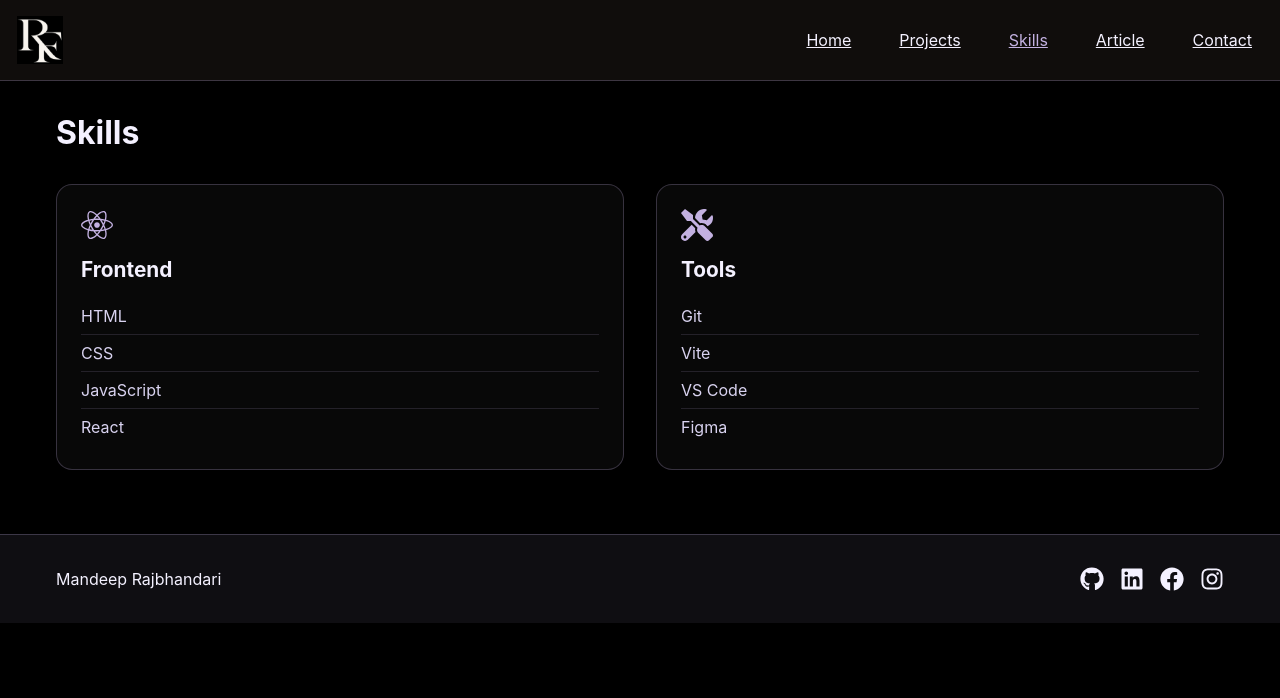
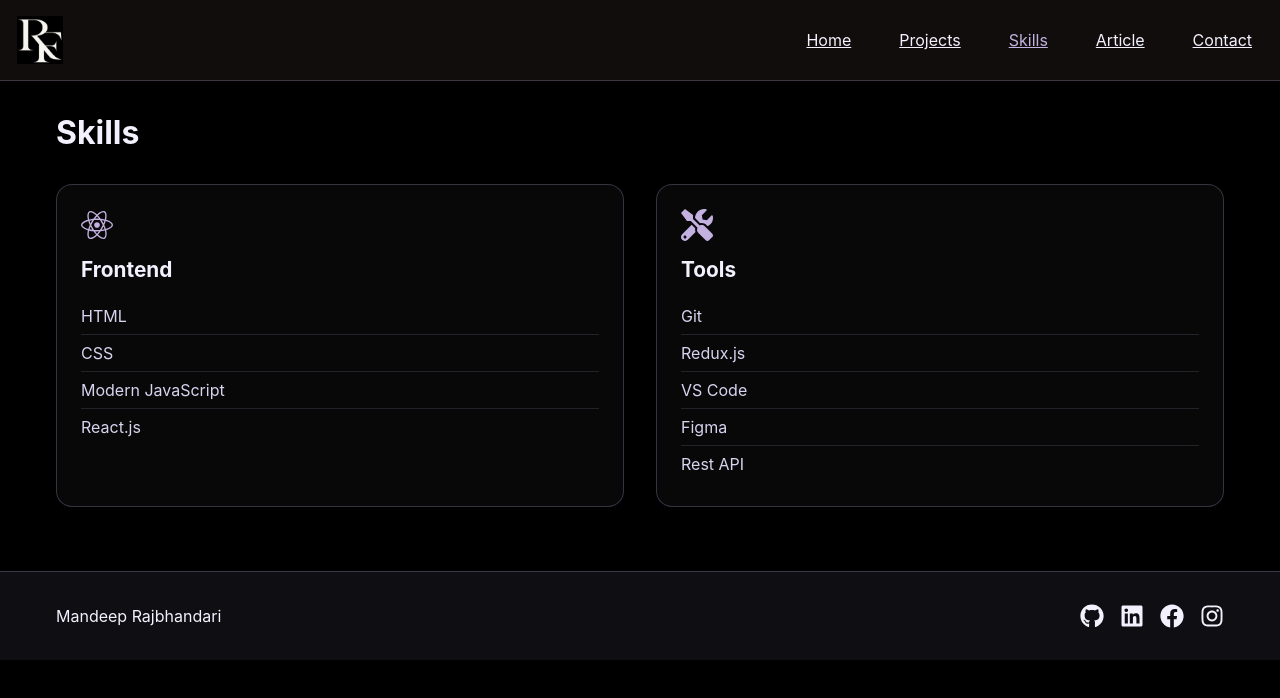
Before and after one commit to RocAfella044/Portfolio, a React (Vite) app: page /skills in a window 1280 px wide. Shown: the top 698 px of the page. Built offline with nearby package versions, Linux system fonts and the light colour scheme.

Commit message:
skills  updated

```diff
--- a/src/pages/skills.jsx
+++ b/src/pages/skills.jsx
@@ -4,11 +4,11 @@ export default function Skills() {
   const skills = [
     {
       category: 'Frontend',
-      items: ['HTML', 'CSS', 'JavaScript', 'React'],  icon: FaReact,
+      items: ['HTML', 'CSS', 'Modern JavaScript', 'React.js'],  icon: FaReact,
     },
     {
       category: 'Tools',
-      items: ['Git', 'Vite', 'VS Code', 'Figma'],
+      items: ['Git', 'Redux.js', 'VS Code', 'Figma', 'Rest API'],
       icon: FaTools,
     },
   ];
```
